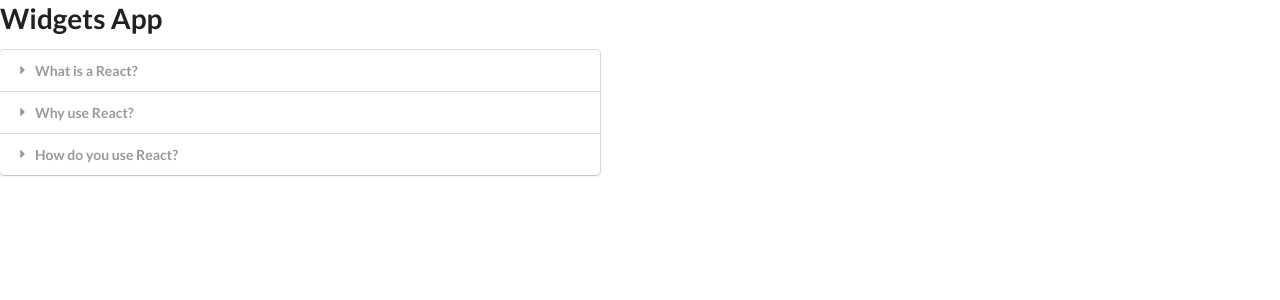
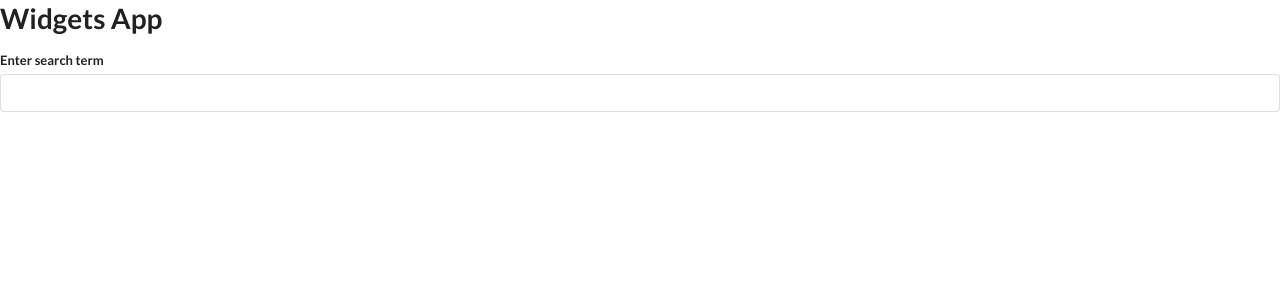
Before and after one commit to stefanhoth/learningreact-widgets, a React (Create React App) app: page / in a window 1280 px wide. Shown: the top 300 px of the page. Built offline with nearby package versions, Linux system fonts and the light colour scheme.

Commit message:
feat: Add wiki search w/ axios and rendered result

```diff
--- a/package.json
+++ b/package.json
@@ -6,6 +6,7 @@
     "@testing-library/jest-dom": "^5.16.1",
     "@testing-library/react": "^12.1.2",
     "@testing-library/user-event": "^13.5.0",
+    "axios": "^0.24.0",
     "react": "^17.0.2",
     "react-dom": "^17.0.2",
     "react-scripts": "5.0.0",
--- a/src/App.js
+++ b/src/App.js
@@ -1,4 +1,5 @@
 import Accordion from "./components/Accordion";
+import Search from "./components/Search";
 
 const items = [
   {
@@ -19,7 +20,7 @@ const App = () => {
   return (
     <div>
       <h1>Widgets App</h1>
-      <Accordion items={items} />
+      <Search />
     </div>
   );
 };
--- /dev/null
+++ b/src/api/wikipedia.js
@@ -0,0 +1,15 @@
+import axios from "axios";
+
+const wikipedia = (term) => {
+  return axios.get("https://en.wikipedia.org/w/api.php", {
+    params: {
+      action: "query",
+      list: "search",
+      format: "json",
+      origin: "*",
+      srsearch: term,
+    },
+  });
+};
+
+export default wikipedia;
--- /dev/null
+++ b/src/components/Search.css
@@ -0,0 +1,4 @@
+.search .searchmatch {
+  background-color: yellow;
+  padding: 0.1em 0.2em;
+}
--- /dev/null
+++ b/src/components/Search.js
@@ -0,0 +1,57 @@
+import "./Search.css";
+
+import { useEffect, useState } from "react";
+import wikipedia from "../api/wikipedia";
+
+const Search = () => {
+  const [term, setTerm] = useState("");
+  const [results, setResults] = useState([]);
+
+  const onFormSubmit = (event) => {
+    event.preventDefault();
+  };
+
+  useEffect(() => {
+    if (term === "") return; //don't do empty search
+
+    (async () => {
+      const { data } = await wikipedia(term);
+      setResults(data.query.search);
+    })(); //could also be written as: const search = async () { //method }; search();
+  }, [term]);
+
+  const renderedResults = results.map((result) => {
+    return (
+      <div className="item" key={result.pageid}>
+        <div className="content">
+          <div className="header">{result.title}</div>
+          <span dangerouslySetInnerHTML={{ __html: result.snippet }} />
+        </div>
+      </div>
+    );
+  });
+
+  return (
+    <div className="search">
+      <div className="ui form">
+        <form onSubmit={onFormSubmit}>
+          <div className="field">
+            <label htmlFor="term">Enter search term</label>
+            <input
+              name="term"
+              className="input"
+              type="text"
+              value={term}
+              onChange={(e) => {
+                setTerm(e.target.value);
+              }}
+            />
+          </div>
+        </form>
+      </div>
+      <div className="ui celled list">{renderedResults}</div>
+    </div>
+  );
+};
+
+export default Search;
```
Also changed, not shown: 1 other file (tests, documents, lock files or other folders).
